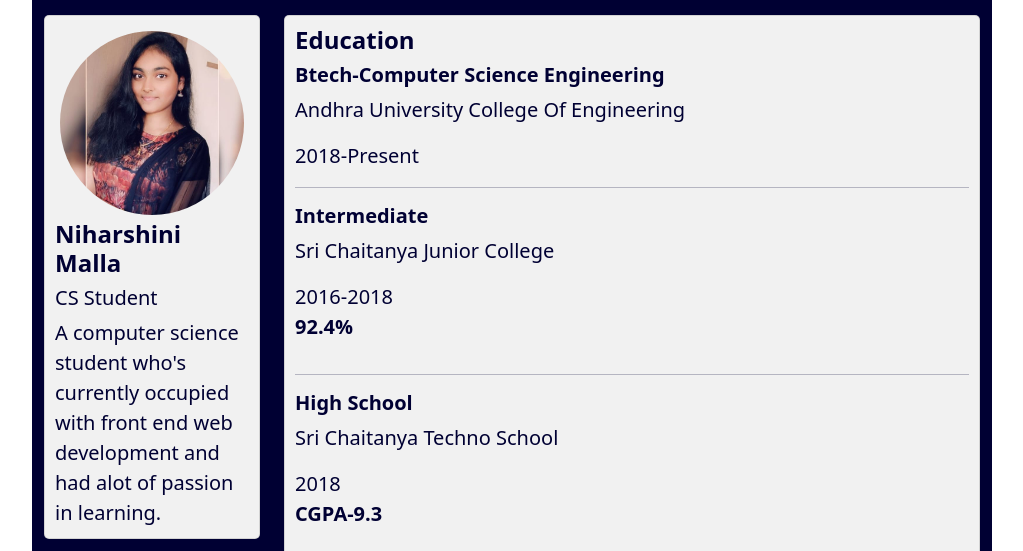
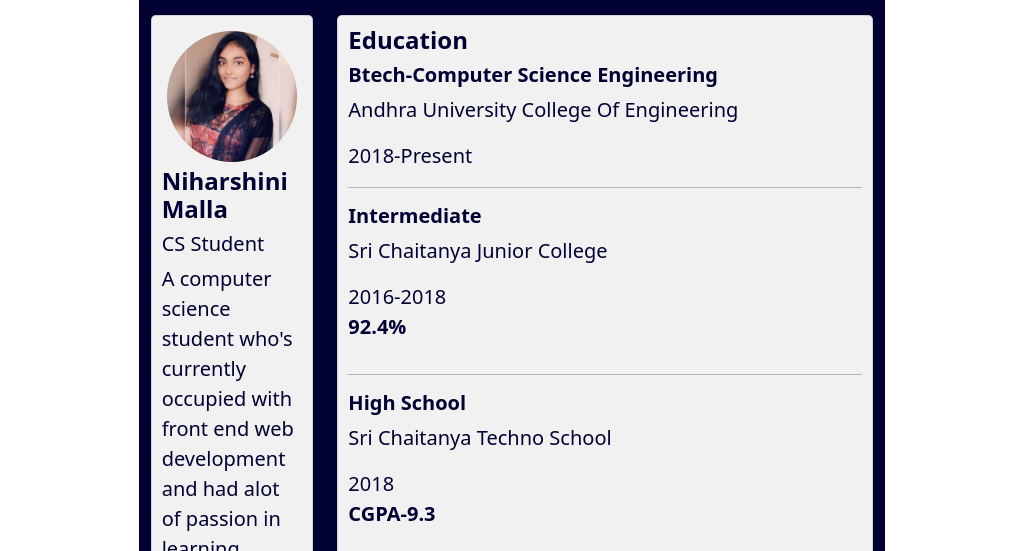
Before and after one commit to niharshini/resume1, a website: page index.html in a window 1280 px wide. Shown: the top 551 px of the page, without its empty margins (128-1151 px from the left). Drawn offline with nearby package versions, Linux system fonts and the light colour scheme.

Commit message:
Update index.html

```diff
--- a/index.html
+++ b/index.html
@@ -12,7 +12,7 @@
     <link href="style.css" rel="stylesheet">
 </head>
 <body>
-    <div class="container col-xl-9 col-lg-9 w-70">
+    <div class="container col-xl-7 col-lg-7 w-70">
         <div class="row">
             <div class="col-sm-3">
                 <div class="card" >
```
